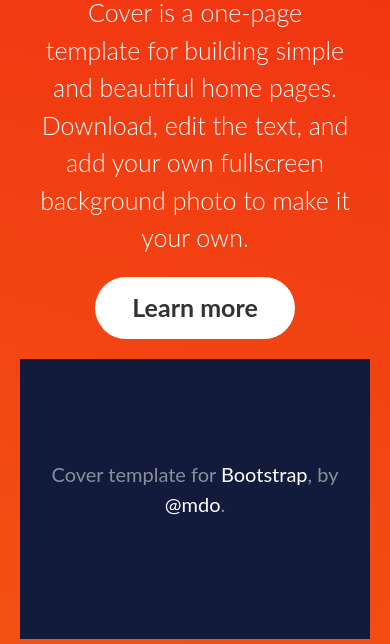
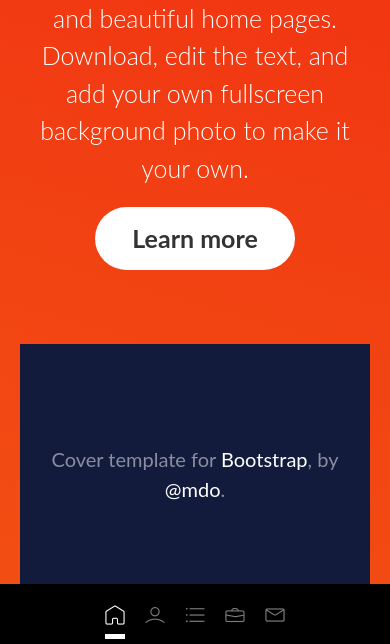
Before and after one commit to israelcueva/pepito.com, a plain HTML site: page index.html in a window 390 px wide. Shown: the part 200-844 px from the top of the page. Drawn offline with Linux system fonts and the light colour scheme.

Commit message:
Añadiendo estilos responsivos

```diff
--- a/index.html
+++ b/index.html
@@ -9,6 +9,7 @@
     <link rel="icon" type="image/png" href="res/img/logo-vertical.png" />
     <link rel="stylesheet" href="res/css/bootstrap.min.css">
     <link rel="stylesheet" href="res/css/styles.css">
+    <link rel="stylesheet" href="res/css/lineicons.css">
 
 </head>
 <body class="d-flex h-100 text-center text-white gradient-background">
@@ -18,11 +19,11 @@
           <div>
             <h3 class="float-md-start mb-0">IsraelCueva</h3>
             <nav class="nav nav-masthead justify-content-center float-md-end">
-              <a class="nav-link fw-bold py-1 px-0 active" aria-current="page" href="#">Inicio</a>
-              <a class="nav-link fw-bold py-1 px-0" href="acerca-de.html">Acerca de mí</a>
-              <a class="nav-link fw-bold py-1 px-0" href="servicios.html">Servicios</a>
-              <a class="nav-link fw-bold py-1 px-0" href="portafolio.html">Portafolio</a>
-              <a class="nav-link fw-bold py-1 px-0" href="contacto.html">Contacto</a>
+              <a class="nav-link fw-bold py-1 px-0 active" aria-current="page" href="#"> <i class="nav-icon lni lni-home"></i> <span class="text-icon"> Inicio</span> </a>
+              <a class="nav-link fw-bold py-1 px-0" href="acerca-de.html"><i class="nav-icon lni lni-user"></i><span class="text-icon"> Acerca de mí</span> </a>
+              <a class="nav-link fw-bold py-1 px-0" href="servicios.html"><i class="nav-icon lni lni-list"></i> <span class="text-icon"> Servicios</span></a>
+              <a class="nav-link fw-bold py-1 px-0" href="portafolio.html"><i class=" nav-icon lni lni-briefcase"></i> <span class="text-icon">Portafolio</span></a>
+              <a class="nav-link fw-bold py-1 px-0" href="contacto.html"><i class="nav-icon lni lni-envelope"></i> <span class="text-icon">Contacto</span></a>
             </nav>
           </div>
         </header>
--- a/res/css/styles.css
+++ b/res/css/styles.css
@@ -49,6 +49,10 @@ html,body{
 
 .seccion{
   padding:2.5em 0;
+}
+
+.nav-icon{
+  display:none !important;
 }
 
 /* ===================
@@ -357,3 +361,55 @@ PÁGINA DE CONTACTO
 .portfolio h4{
   margin-top: 35px;
 }
+
+
+/* ===============================================
+
+RESPONSIVE DESIGN
+
+================================================ */
+
+@media(max-width:400px){
+
+  header h3{
+    display: none;
+  }
+  nav{
+    position: fixed;
+    width: 100%;
+    background-color: black;
+    bottom: 0;
+    left:0;
+    padding-top: 10px;
+    padding-bottom: 5px;
+
+  }
+  .nav-icon{
+    display: inline-block !important;
+  }
+
+  .text-icon{
+    display: none;
+  }
+
+}
+
+/* HOME */
+
+/* ACERCA DE */
+
+/* SERVICIOS */
+
+/* PORTAFOLIO */
+
+@media(max-width:400px){
+
+  .column{
+    width: 100%;
+  }
+
+  .colum .content{
+    padding: 25px;
+  }
+
+}
```
Also changed, not shown: contacto.html (+2 -2 lines).
